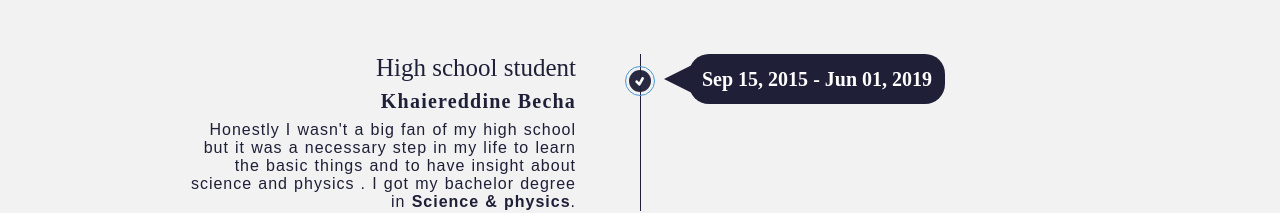
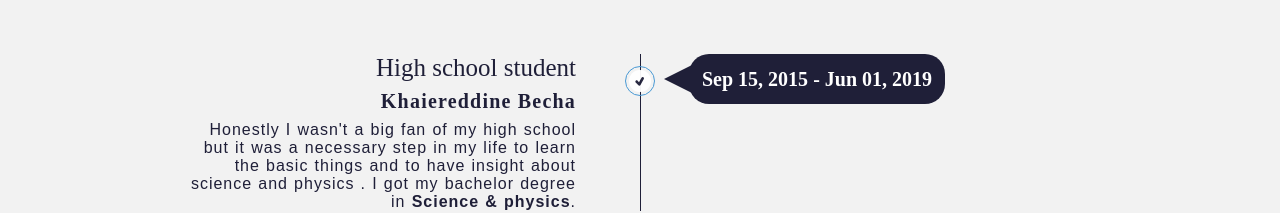
Before and after one commit to Zied-Mabrouk/portfolio, a React (Create React App) app: page / in a window 1280 px wide. In both pictures the pointer is over the element 640 px from the left and 2672 px from the top of the page. Shown: the part 2591-2804 px from the top of the page. Built offline with nearby package versions, Linux system fonts and the light colour scheme; a web font is replaced by a local one.

Commit message:
hover on inner bubble

```diff
--- a/src/components/cores/SingleExperience/SingleExperience.scss
+++ b/src/components/cores/SingleExperience/SingleExperience.scss
@@ -51,7 +51,14 @@
         background-color: var(--color-bg);
         padding: 3px;
         height: 22px;
+        &:hover{
+          background-color:white;
+          path{
+        color: var(--color-bg);
+          }
+        }
       }
+
     }
   }
   .date {
```
